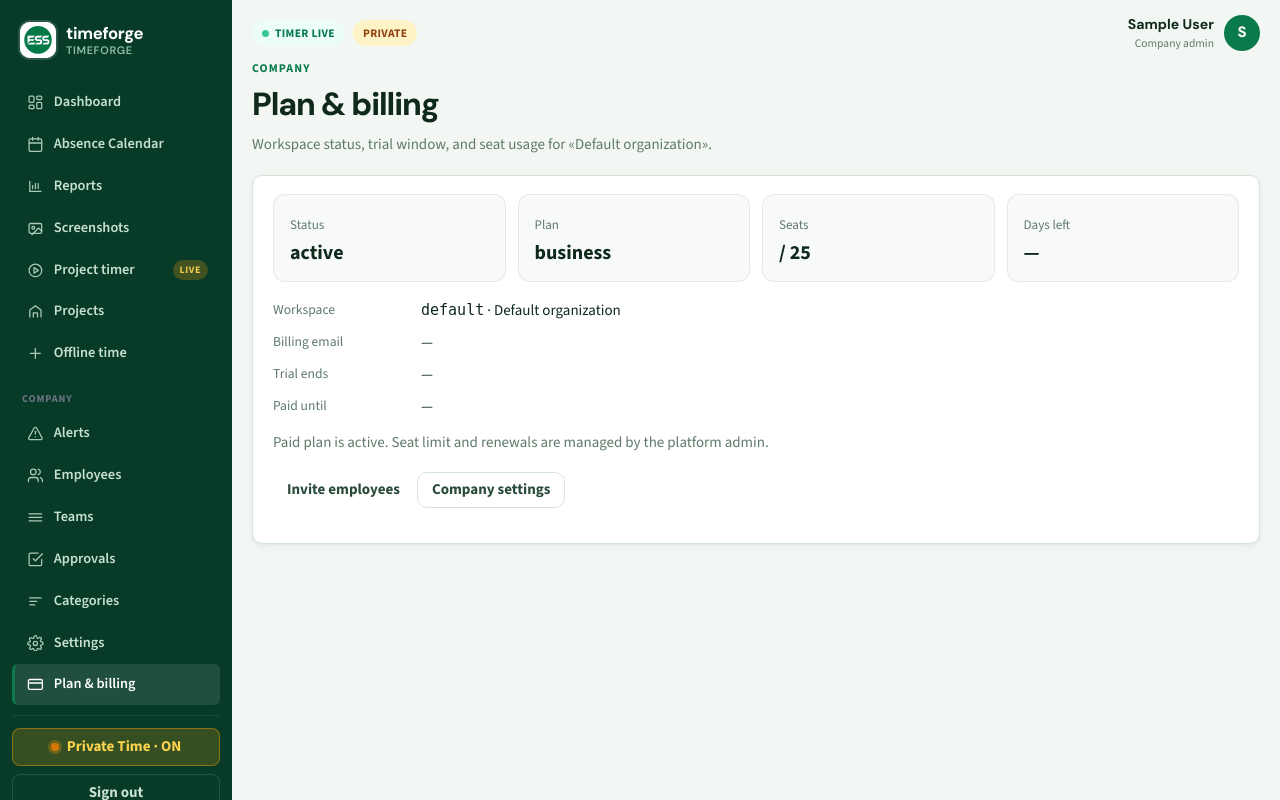
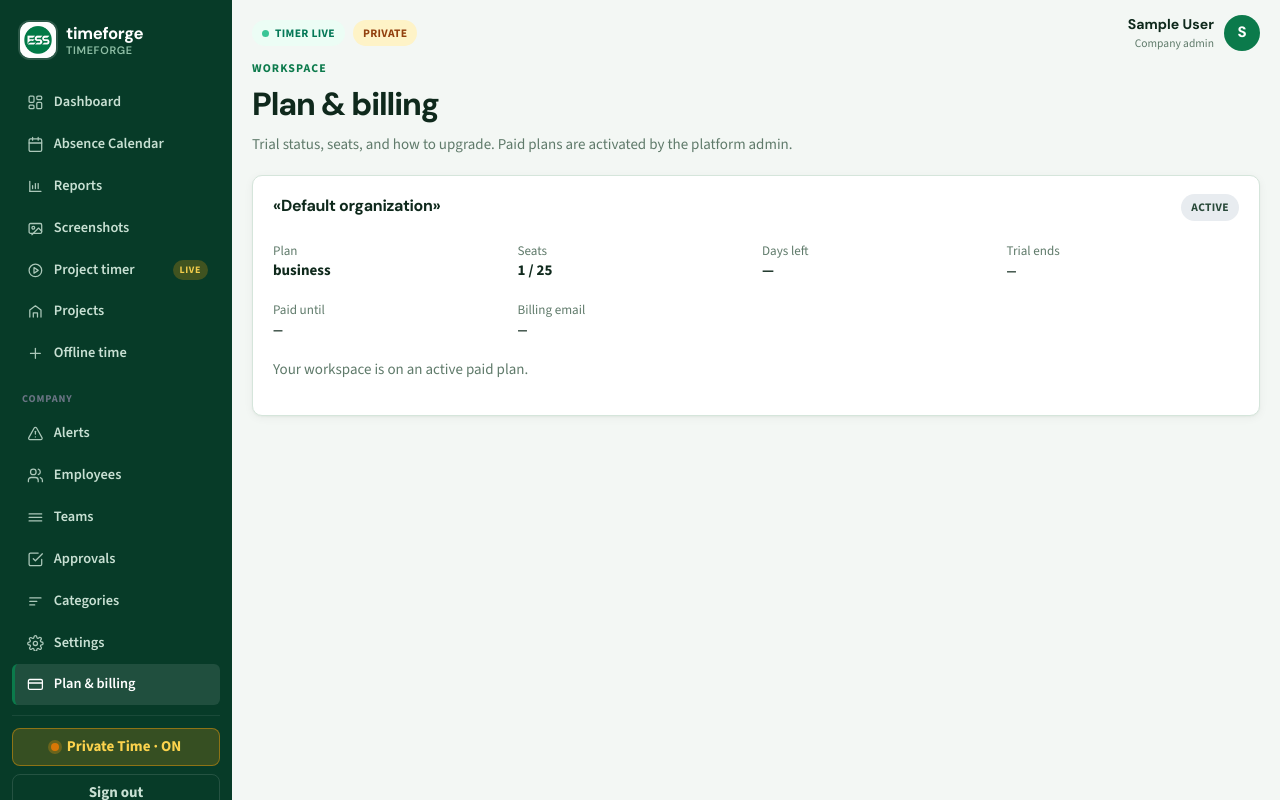
Before and after one commit to networkadminn/networkadminn, a Flask app: page /billing in a window 1280 px wide. Run offline with Flask 3, Linux system fonts and the light colour scheme; a user stored in the database is signed in; tables that the repository leaves empty hold one stand-in row (values such as "Sample post").

Commit message:
Polish SaaS billing and invite templates for TimeForge workspaces.
Co-authored-by: Cursor <cursoragent@cursor.com>

```diff
--- a/timetrack/server/templates/awaiting_confirm.html
+++ b/timetrack/server/templates/awaiting_confirm.html
@@ -13,7 +13,7 @@
         is waiting for email confirmation before the {{ trial_days }}-day trial starts.
       </p>
       <p class="login-sub">Open the link we sent to your billing email, then sign in again.</p>
-      <form method="post" action="{{ url_for('saas.resend_confirm') }}" style="margin-top:16px">
+      <form method="post" action="{{ url_for('saas.resend_confirm') }}" style="margin-top:18px">
         <button class="btn primary" type="submit">Resend confirmation email</button>
       </form>
       <p class="login-forgot" style="margin-top:18px">
--- a/timetrack/server/templates/billing.html
+++ b/timetrack/server/templates/billing.html
@@ -3,50 +3,53 @@
 {% block content %}
 <div class="page-head">
   <div>
-    <p class="page-kicker">Company</p>
+    <p class="page-kicker">Workspace</p>
     <h1>Plan &amp; billing</h1>
-    <p class="page-sub">Workspace status, trial window, and seat usage for «{{ org.name if org else workspace_name }}».</p>
+    <p class="page-sub">Trial status, seats, and how to upgrade. Paid plans are activated by the platform admin.</p>
   </div>
 </div>
 
 <section class="panel">
+  <div class="panel-head"><h2>«{{ org.name }}»</h2>
+    <span class="pill">{{ org.status }}</span>
+  </div>
   <div class="billing-grid">
-    <div class="billing-card">
-      <p class="muted small">Status</p>
-      <strong class="billing-value">{{ org.status if org else '—' }}</strong>
+    <div>
+      <p class="muted small">Plan</p>
+      <strong>{{ org.plan }}</strong>
     </div>
-    <div class="billing-card">
-      <p class="muted small">Plan</p>
-      <strong class="billing-value">{{ org.plan if org else '—' }}</strong>
+    <div>
+      <p class="muted small">Seats</p>
+      <strong>{{ seats_used }}{% if org.max_seats %} / {{ org.max_seats }}{% endif %}</strong>
     </div>
-    <div class="billing-card">
-      <p class="muted small">Seats</p>
-      <strong class="billing-value">{{ seats }}{% if org and org.max_seats %} / {{ org.max_seats }}{% endif %}</strong>
+    <div>
+      <p class="muted small">Days left</p>
+      <strong>{% if days_left is not none %}{{ days_left }}{% else %}—{% endif %}</strong>
     </div>
-    <div class="billing-card">
-      <p class="muted small">Days left</p>
-      <strong class="billing-value">{% if org and org.days_left is not none %}{{ org.days_left }}{% else %}—{% endif %}</strong>
+    <div>
+      <p class="muted small">Trial ends</p>
+      <strong><small>{{ org.trial_ends_at or '—' }}</small></strong>
+    </div>
+    <div>
+      <p class="muted small">Paid until</p>
+      <strong><small>{{ org.paid_until or '—' }}</small></strong>
+    </div>
+    <div>
+      <p class="muted small">Billing email</p>
+      <strong><small>{{ org.billing_email or '—' }}</small></strong>
     </div>
   </div>
-
-  <dl class="billing-meta">
-    <div><dt>Workspace</dt><dd><code>{{ org.slug if org else '—' }}</code> · {{ org.name if org else '—' }}</dd></div>
-    <div><dt>Billing email</dt><dd>{{ org.billing_email or '—' }}</dd></div>
-    <div><dt>Trial ends</dt><dd>{{ org.trial_ends_at or '—' }}</dd></div>
-    <div><dt>Paid until</dt><dd>{{ org.paid_until or '—' }}</dd></div>
-  </dl>
-
-  {% if org and org.status == 'trial' %}
-  <p class="muted">Your {{ trial_days }}-day trial is active. Ask the platform admin to mark this workspace as paid when you’re ready.</p>
-  {% elif org and org.status == 'expired' %}
-  <p class="flash error" style="margin:0">Trial ended. Contact platform support to activate a paid plan.</p>
-  {% elif org and org.status == 'active' %}
-  <p class="muted">Paid plan is active. Seat limit and renewals are managed by the platform admin.</p>
+  {% if org.status == 'trial' %}
+  <p class="muted" style="margin-top:16px">
+    You’re on a {{ trial_days }}-day free trial.
+    {% if days_left is not none and days_left <= 5 %}
+    <strong>{{ days_left }} day{{ 's' if days_left != 1 else '' }} left</strong> — contact your platform admin to activate a paid plan.
+    {% endif %}
+  </p>
+  {% elif org.status == 'active' %}
+  <p class="muted" style="margin-top:16px">Your workspace is on an active paid plan.</p>
+  {% elif org.status == 'expired' %}
+  <p class="flash error" style="margin-top:16px">Trial ended. Ask the platform admin to mark this workspace paid.</p>
   {% endif %}
-
-  <p style="margin-top:18px">
-    <a class="btn" href="{{ url_for('views.employees') }}">Invite employees</a>
-    <a class="btn ghost" href="{{ url_for('desk.company_settings') }}">Company settings</a>
-  </p>
 </section>
 {% endblock %}
```
Also changed, not shown: timetrack/server/templates/invite_accept.html (+8 -8 lines).
